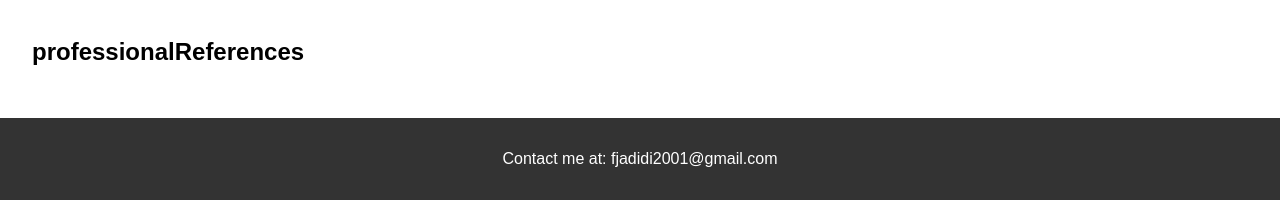
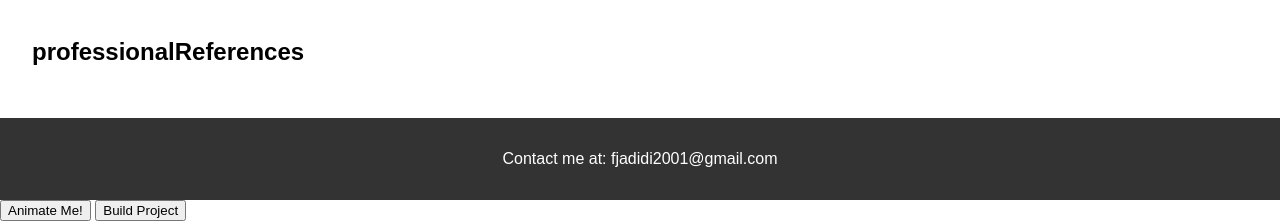
Before and after one commit to fjadidi2001/portfolio, a Django app: template GO/templates/index.html in a window 1280 px wide. Shown: the part 1044-1265 px from the top of the page. Before the commit the page ends 1244 px from the top, so only its background shows below. Run offline with Django 4.2, Linux system fonts and the light colour scheme; the template is opened without the code that fills it, so the values that code supplies are empty.

Commit message:
added button key

```diff
--- a/GO/templates/index.html
+++ b/GO/templates/index.html
@@ -43,7 +43,8 @@
     <footer>
         <p>Contact me at: fjadidi2001@gmail.com</p>
     </footer>
-
+    <button id="animateBtn">Animate Me!</button>
+    <button id="buildBtn">Build Project</button>
     <script src="/static/js/main.js"></script>
 </body>
 </html>
```
